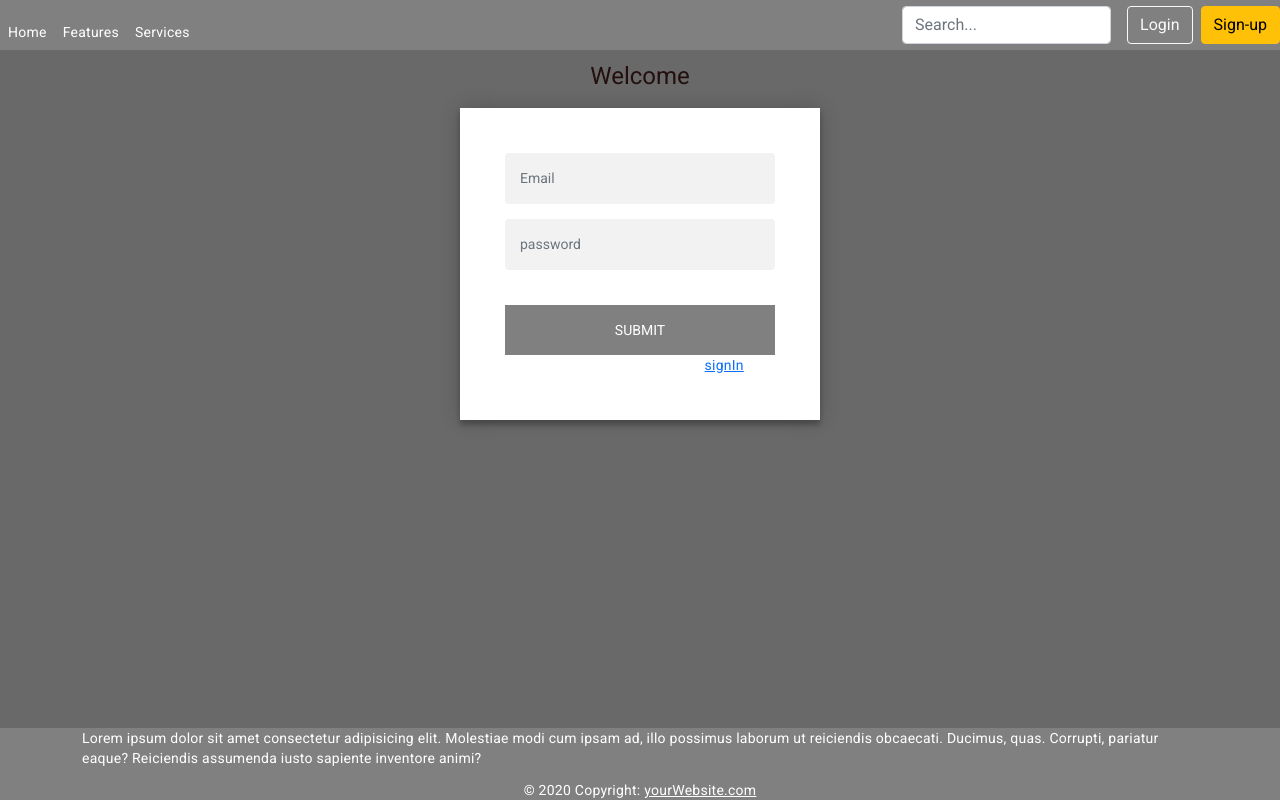
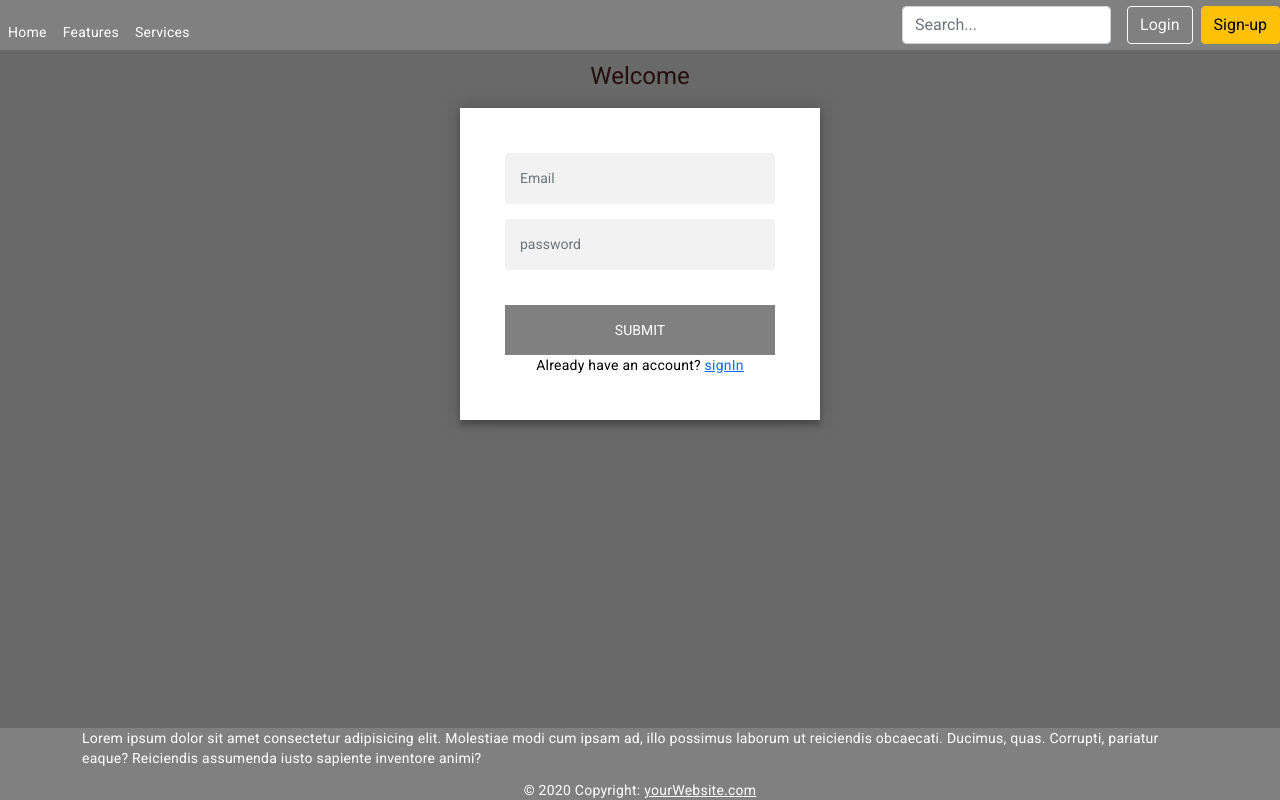
Before and after one commit to riyaj082000/Product, an Angular app: page /signUp in a window 1280 px wide. Built offline with nearby package versions, Linux system fonts and the light colour scheme.

Commit message:
Update sign-up.component.css

```diff
--- a/src/app/sign-up/sign-up.component.css
+++ b/src/app/sign-up/sign-up.component.css
@@ -47,6 +47,7 @@ form{
 
 .form .message {
     margin-top: 15px;
+    color:black
 }
 .error{
     color:rgb(239, 114, 114);
```
